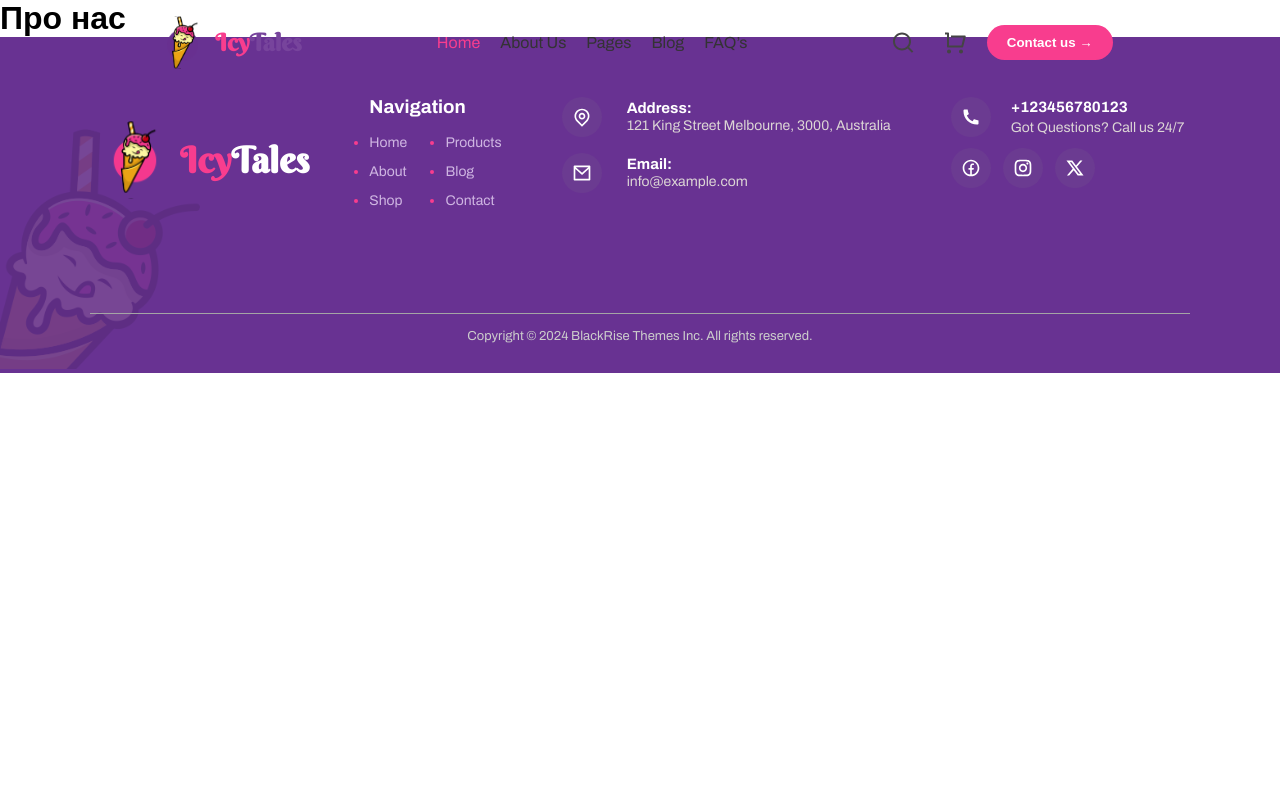
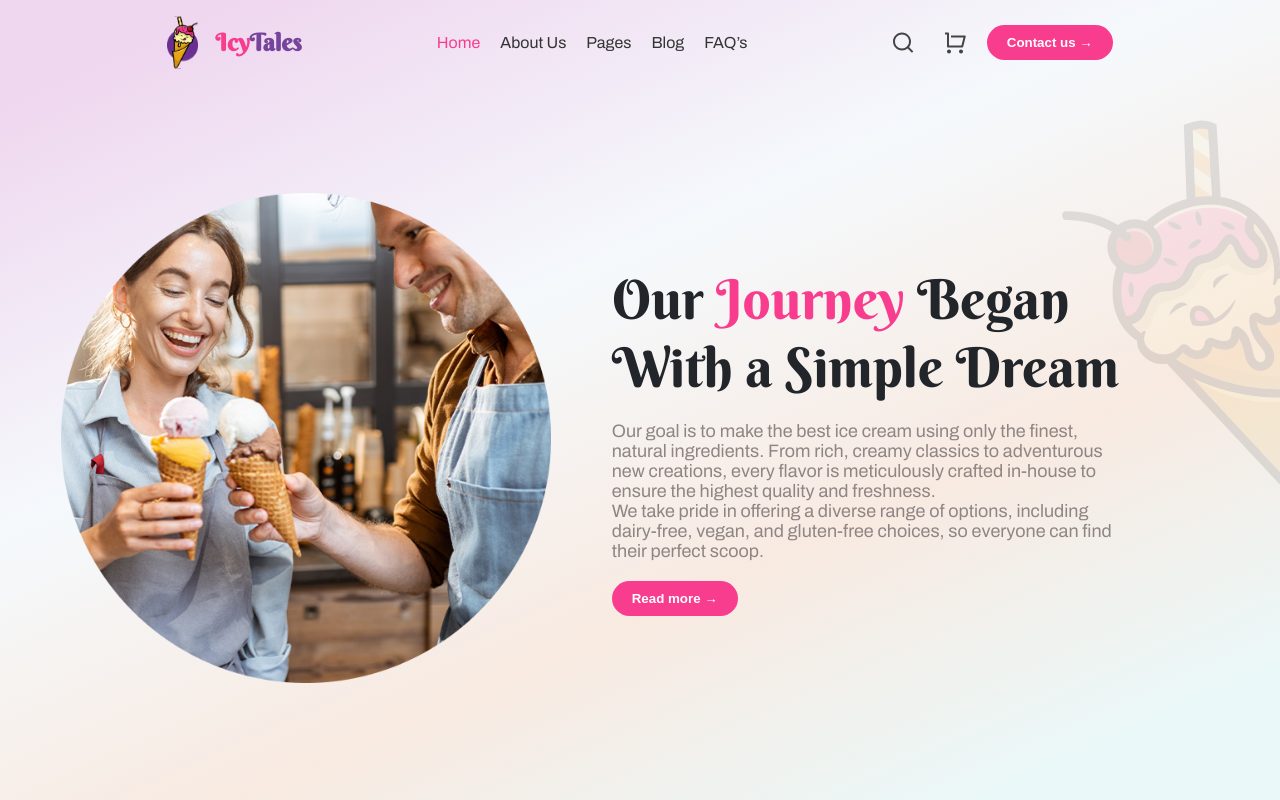
Before and after one commit to IrynaYedynak/Ice-Cream-E-Commerce, a React (Vite) app: page /about in a window 1280 px wide. Shown: the top 800 px of the page. Built offline with nearby package versions, Linux system fonts and the light colour scheme.

Commit message:
add About Us section

```diff
--- a/src/App.jsx
+++ b/src/App.jsx
@@ -17,8 +17,8 @@ function App() {
       <Routes>
         <Route path="/" element={<Layout />}>
           <Route index element={<Home />} />
-          <Route path="about" element={<About />} />
-          <Route path="contact" element={<Contacts />} />
+          <Route path="/about" element={<About />} />
+          <Route path="/contact" element={<Contacts />} />
           <Route path="/product/:id" element={<ProductPage />} />
           <Route path="/shop" element={<ProductCatalog />} />
           <Route path="/cart" element={<CartPage />} />
--- /dev/null
+++ b/src/components/AboutUs/AboutUsMainSection.css
@@ -0,0 +1,51 @@
+.about-us-main {
+    min-height: 100vh;
+    background: linear-gradient(156deg, #efd7ef 8%, #f5f9fc 39%, #f8eae1 66%, #eaf8f9 91%);
+    display: flex;
+    align-items: center;
+    justify-content: space-evenly;
+    position: relative;
+    overflow: hidden;
+    padding-top: 80px;
+
+}
+
+.about-us-main-background {
+    position: absolute;
+    right: -2%;
+    top: 15%;
+    width: 244px;
+    height: 393px;
+    z-index: 1;
+}
+
+.about-us-main-img img {
+    width: 490px;
+    height: 490px;
+}
+
+.about-us-main-text {
+    display: flex;
+    flex-direction: column;
+    align-items: flex-start;
+    gap: 20px;
+    margin-right: 100px;
+}
+
+.about-us-main-text h2{
+    font-family: var(--second-family);
+    font-weight: 400;
+    font-size: 55px;
+    color: hsl(210, 11%, 15%);
+}
+
+.about-us-main-text span {
+    color:#f83d8e ;
+}
+
+.about-us-main-text p {
+    font-family: var(--font-family);
+    font-weight: 400;
+    font-size: 18px;
+    color: #8f8684;
+}
--- /dev/null
+++ b/src/components/AboutUs/AboutUsMainSection.jsx
@@ -0,0 +1,40 @@
+import './AboutUsMainSection.css'
+import AboutUsMainImg from "../../assets/images/about-us-main-image.png"
+import AboutUsBackground from "../../assets/images/icecream-special-rightimage.svg"
+import MainButton from '../MainButton'
+
+function AboutUsMain() {
+    return(
+        <section className="about-us-main">
+            <div className="about-us-main-img">
+                <img src={AboutUsMainImg} alt="main-image" />
+            </div>
+            <div className="about-us-main-text">
+            <h2>Our <span>Journey</span> Began <br /> With a Simple Dream</h2>
+            <p>Our goal is to make the best ice cream using only the finest,
+            <br />
+            natural ingredients. From rich, creamy classics to adventurous
+            <br />
+            new creations, every flavor is meticulously crafted in-house to
+            <br />
+            ensure the highest quality and freshness.
+            <br />
+            We take pride in offering a diverse range of options, including
+            <br />
+            dairy-free, vegan, and gluten-free choices, so everyone can find
+            <br />
+            their perfect scoop.
+            </p>
+            <MainButton
+            text="Read more →"
+            color='pink'
+            />
+            </div>
+            <div className="about-us-main-background">
+                <img src={AboutUsBackground} alt="ice-cream" />
+            </div>
+        </section>
+    )
+}
+
+export default AboutUsMain
--- a/src/components/Header.jsx
+++ b/src/components/Header.jsx
@@ -26,7 +26,7 @@ function Header() {
 
             <nav className='nav'>
                 <a href="/">Home</a>
-                <a href="#">About Us</a>
+                <a href="/about">About Us</a>
                 <a href="#">Pages </a>
                 <a href="#">Blog </a>
                 <a href="#">FAQ’s</a>
--- a/src/pages/About.jsx
+++ b/src/pages/About.jsx
@@ -1,5 +1,11 @@
+import AboutUsMain from "../components/AboutUs/AboutUsMainSection"
+
 function About() {
-    return <h1>Про нас</h1>;
+    return(
+        <>
+        <AboutUsMain />
+        </>
+    )
 }
 
 export default About
```
Also changed, not shown: src/assets/images/about-us-main-image.png (added), src/assets/images/icecream-special-rightimage.svg (added).
